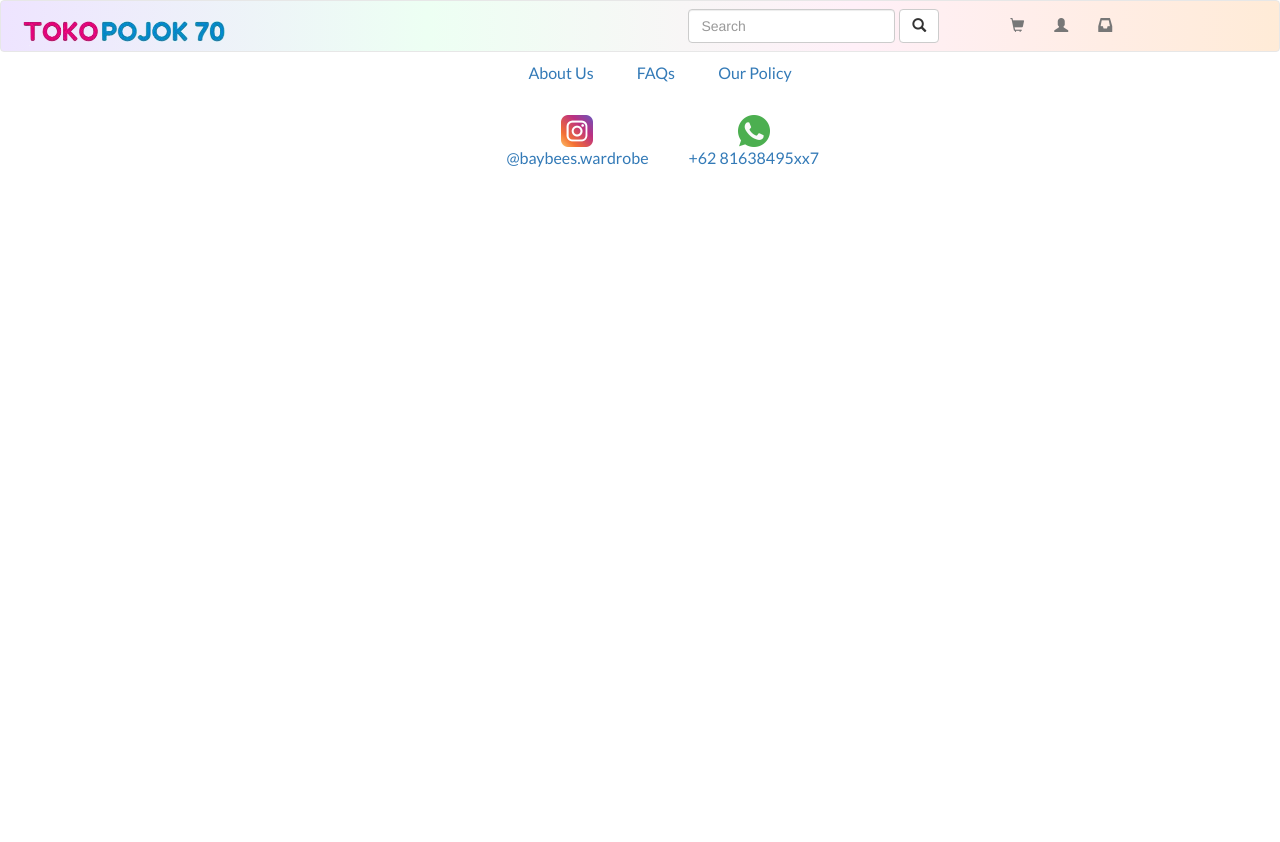
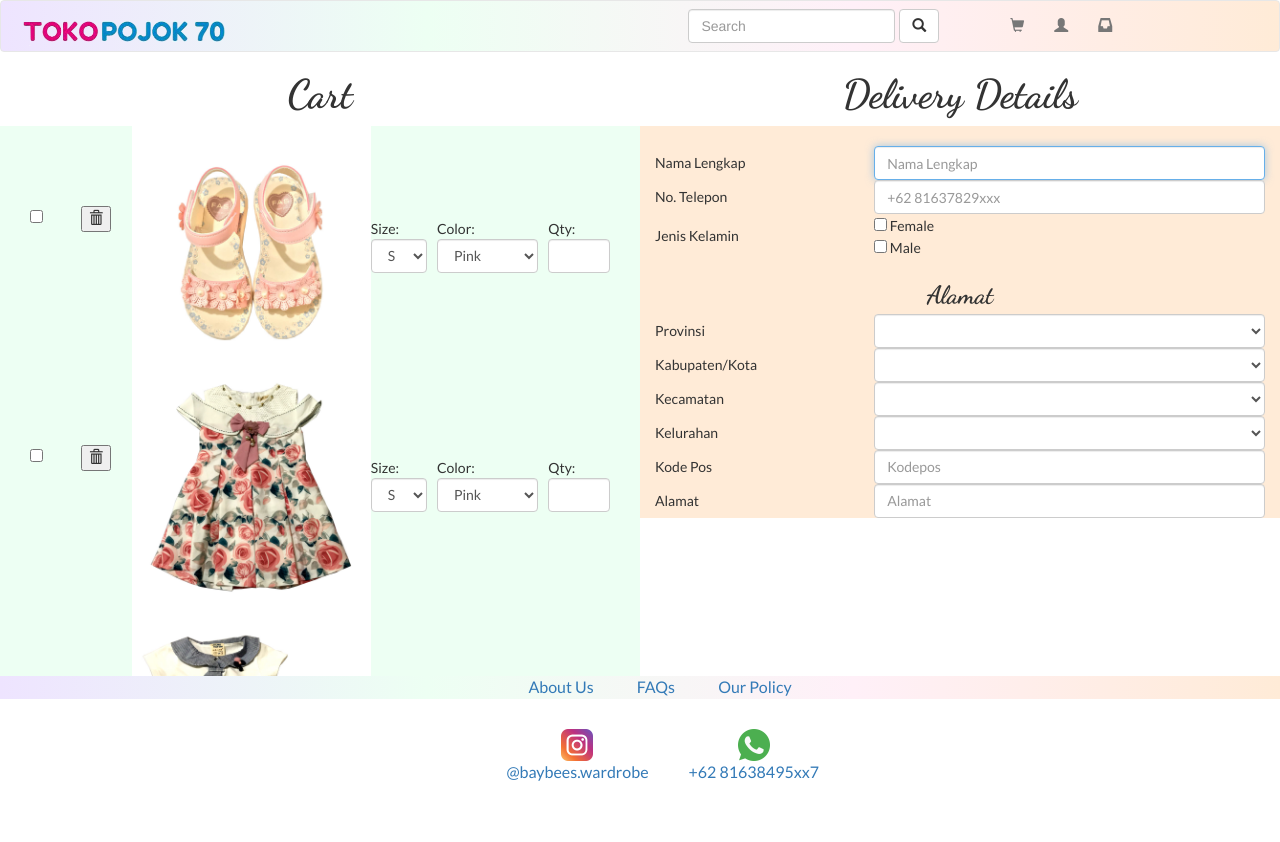
Before and after one commit to kzyc26/Toko-Pojok-70, a PHP site: page /html/check-out.html in a window 1280 px wide; the page is wider, and only the part inside the window is pictured. Shown: the top 842 px of that part. Run offline with PHP 8.4, Linux system fonts and the light colour scheme; lists and menus that the app fills with data are empty.

Commit message:
check-out 80%

```diff
--- /dev/null
+++ b/project kelompok/css/check-out.css
@@ -0,0 +1,57 @@
+.content{
+    font-family: 'Lato', sans-serif;
+}
+
+.cart{
+    max-height: 550px;
+    overflow: auto;
+    background-color: #EDFFF3;
+}
+
+h2{
+    font-family: 'Dancing Script', cursive;
+    font-size: 40px;
+    text-align: center;
+    margin-top: 10px;
+}
+
+.delivery-details{
+    background-color: #FFEBD7;
+    max-height: 550px;
+    overflow: auto;
+}
+.subjudul{
+    font-family: 'Dancing Script', cursive;
+    font-size: 25px;
+    text-align: center;
+    padding-top: 20px;
+}
+.product{
+    float: left;
+    left: 0;
+    margin-top: 80px;
+}
+
+.pendek{
+    width: 100%;
+}
+.sedang{
+    width: 100%;
+}
+
+.pref{
+    padding-left: 10px;
+}
+
+.pic{
+    width: 50%;
+    margin-left: -20px;
+}
+
+.qty{
+    width: 15%;
+}
+
+.footer{
+    background-image: linear-gradient(to right, #EEE4FF, #EDFFF3, #FFF0F8, #FFEBD7);
+}
--- a/project kelompok/html/check-out.html
+++ b/project kelompok/html/check-out.html
@@ -70,6 +70,167 @@
     </div><!-- /.container-fluid -->
   </nav>
 
+    <span class="col-md-6 judul"><h2>Cart</h2></span>
+    <span class="col-md-6 judulgeser"><h2>Delivery Details</h2></span>
+
+<div class="content">
+  <div class="col-md-6 cart">
+    <div>
+      <div class="col-md-1 product"><input type="checkbox"></div>
+      <div class="col-md-1 product">
+      <button type="submit form-control"><span class="glyphicon glyphicon-trash"></span></button>
+      </div>
+      <div class="col-md-10">
+        <table>
+          <tr>
+            <td class="pic"><img src="../assets/images/Slide 1.jpg" alt="" width="100%" height="auto"></td>
+            <td><div>Size: </div>
+              <select name="size" id="size" class="form-control">
+                  <option value="s">S</option>
+                  <option value="m">M</option>
+                  <option value="l">L</option>
+              </select></td>
+              <td class="pref"><div>Color: </div>
+                <select name="color" id="color" class="form-control">
+                    <option value="pink">Pink</option>
+                    <option value="white">White</option>
+                    <option value="baby blue">Baby Blue</option>
+                </select></td>
+                <td class="qty pref"><div>Qty: </div>
+                  <input type="number" class="form-control" min="1"></td>
+          </tr>
+        </table>
+      </div>
+    </div>
+    <div>
+        <div class="col-md-1 product"><input type="checkbox"></div>
+        <div class="col-md-1 product">
+        <button type="submit form-control"><span class="glyphicon glyphicon-trash"></span></button>
+        </div>
+        <div class="col-md-10">
+          <table>
+            <tr>
+              <td class="pic"><img src="../assets/images/Slide 2.jpg" alt="" width="100%" height="auto"></td>
+              <td><div>Size: </div>
+                <select name="size" id="size" class="form-control">
+                    <option value="s">S</option>
+                    <option value="m">M</option>
+                    <option value="l">L</option>
+                </select></td>
+                <td class="pref"><div>Color: </div>
+                  <select name="color" id="color" class="form-control">
+                      <option value="pink">Pink</option>
+                      <option value="white">White</option>
+                      <option value="baby blue">Baby Blue</option>
+                  </select></td>
+                  <td class="qty pref"><div>Qty: </div>
+                    <input type="number" class="form-control" min="1"></td>
+            </tr>
+          </table>
+        </div>
+      </div>
+      <div>
+          <div class="col-md-1 product"><input type="checkbox"></div>
+          <div class="col-md-1 product">
+          <button type="submit form-control"><span class="glyphicon glyphicon-trash"></span></button>
+          </div>
+          <div class="col-md-10">
+            <table>
+              <tr>
+                <td class="pic"><img src="../assets/images/Slide 3.jpg" alt="" width="100%" height="auto"></td>
+                <td><div>Size: </div>
+                  <select name="size" id="size" class="form-control">
+                      <option value="s">S</option>
+                      <option value="m">M</option>
+                      <option value="l">L</option>
+                  </select></td>
+                  <td class="pref"><div>Color: </div>
+                    <select name="color" id="color" class="form-control">
+                        <option value="pink">Pink</option>
+                        <option value="white">White</option>
+                        <option value="baby blue">Baby Blue</option>
+                    </select></td>
+                    <td class="qty pref"><div>Qty: </div>
+                      <input type="number" class="form-control" min="1"></td>
+              </tr>
+            </table>
+          </div>
+        </div>
+  </div>
+
+  <div class="col-md-6 delivery-details"><br>
+    <table class="col-md-12">
+        <tr>
+          <td>
+            <div class="tulisan">Nama Lengkap</div>
+          </td>
+          <td><input type="type" id="nama-lengkap" class="form-control pendek" placeholder="Nama Lengkap" required=""
+              autofocus=""></td>
+        </tr>
+        <tr>
+          <td>
+            <div class="tulisan">No. Telepon</div>
+          </td>
+          <td><input type="tel" id="no-telp" class="form-control pendek" placeholder="+62 81637829xxx" required=""></td>
+        </tr>
+        <tr>
+          <td>
+            <div class="tulisan">Jenis Kelamin</div>
+          </td>
+          <td><input class="gender" type="checkbox" value="female"> Female
+            <br>
+            <input class="gender" type="checkbox" value="male"> Male
+          </td>
+        </tr>
+        <tr>
+          <td colspan="2" class="subjudul">Alamat</td>
+        </tr>
+        <tr>
+          <td>
+            <div class="tulisan">Provinsi</div>
+          </td>
+          <td><select name="provinsi" id="provinsi" class="form-control pendek" onchange="gantikab(this.id, 'kabkota')">
+              <option value=""></option>
+              <option value="jawa-timur">Jawa Timur</option>
+              <option value="jawa-tengah">Jawa Tengah</option>
+              <option value="jawa-barat">Jawa Barat</option>
+            </select></td>
+        </tr>
+        <tr>
+          <td>
+            <div class="tulisan">Kabupaten/Kota</div>
+          </td>
+          <td><select name="kabkota" id="kabkota" class="form-control pendek"
+              onchange="gantikecamatan(this.id, 'kecamatan')"></select></td>
+        </tr>
+        <tr>
+          <td>
+            <div class="tulisan">Kecamatan</div>
+          </td>
+          <td><select name="kecamatan" id="kecamatan" class="form-control pendek"
+              onchange="gantikelurahan(this.id, 'kelurahan')"></select></td>
+        </tr>
+        <tr>
+          <td>
+            <div class="tulisan">Kelurahan</div>
+          </td>
+          <td><select name="kelurahan" id="kelurahan" class="form-control pendek"></select></td>
+        </tr>
+        <tr>
+          <td>
+            <div class="tulisan">Kode Pos</div>
+          </td>
+          <td><input type="text" id="kodepos" class="form-control pendek" placeholder="Kodepos" required=""></td>
+        </tr>
+        <tr>
+          <td>
+            <div class="tulisan">Alamat</div>
+          </td>
+          <td><input type="text" id="alamat" class="form-control panjang" placeholder="Alamat" required=""></td>
+        </tr>
+      </table>
+  </div>
+</div>
   <footer class="footer">
       <div class="footer-container">
           <ul class="footer-list">
@@ -91,5 +252,6 @@
 </div>
   <link href="../assets/bootstrap-3.4.1-dist/css/bootstrap.css" rel="stylesheet">
   <link href="../css/template.css" rel="stylesheet">
+  <link href="../css/check-out.css" rel="stylesheet">
   <script src="../assets/bootstrap-3.4.1-dist/js/bootstrap.js"></script>
 </body>
```
Also changed, not shown: project kelompok/css/sign-up.css (+11 -2 lines), project kelompok/html/sign-up.html (+77 -41 lines).
